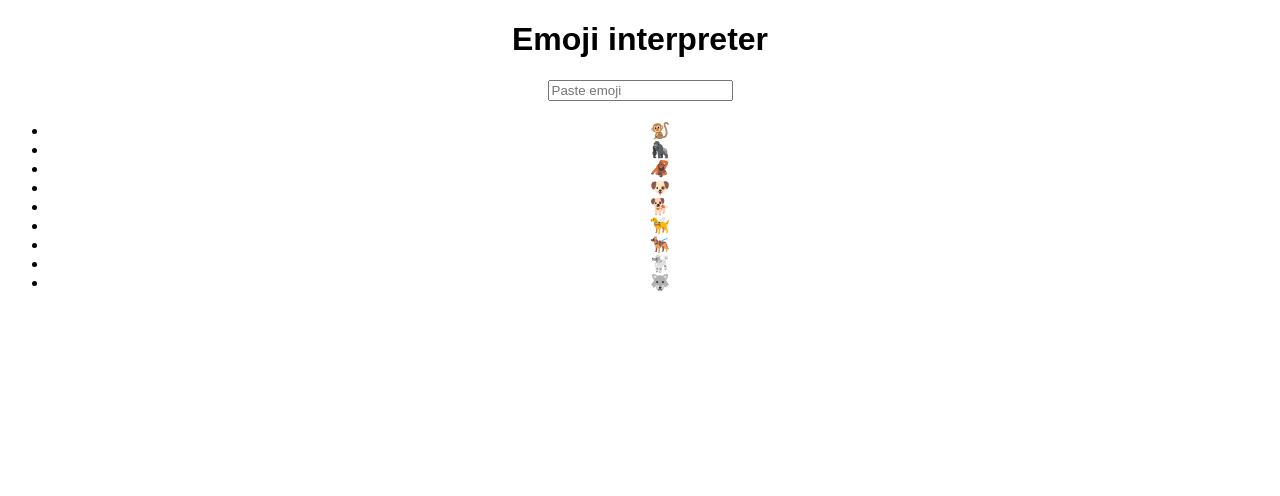
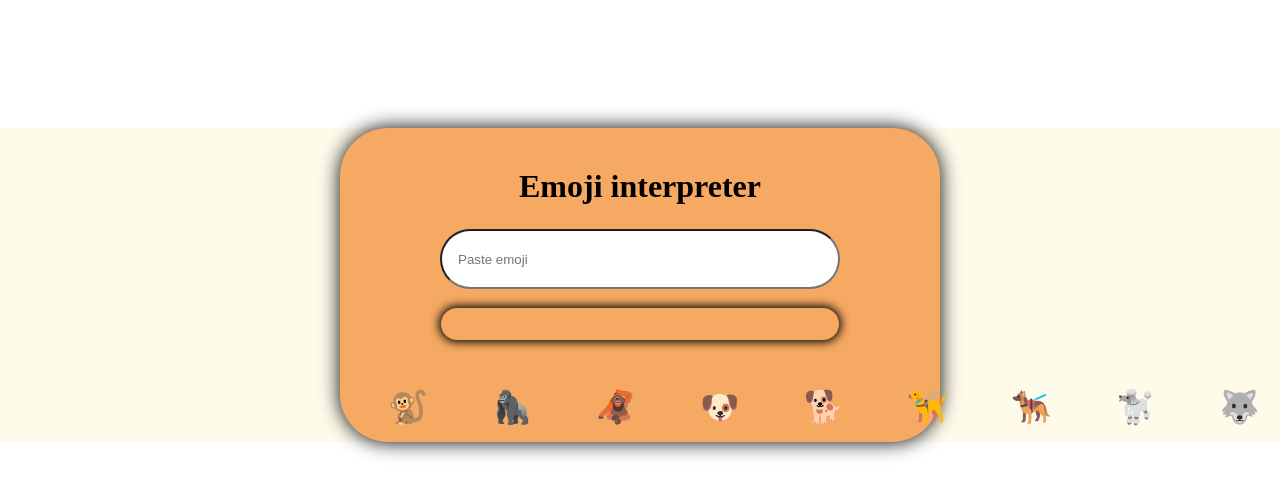
Before and after one commit to ajitpsakri/emoji-interpreter, a React (Create React App) app: page / in a window 1280 px wide. Shown: the top 496 px of the page. Built offline with nearby package versions, Linux system fonts and the light colour scheme.

Commit message:
style: Done

```diff
--- a/public/index.html
+++ b/public/index.html
@@ -1,16 +1,18 @@
 <!DOCTYPE html>
 <html lang="en">
-
   <head>
-	<meta charset="utf-8">
-	<meta name="viewport" content="width=device-width, initial-scale=1, shrink-to-fit=no">
-	<meta name="theme-color" content="#000000">
+    <meta charset="utf-8" />
+    <meta
+      name="viewport"
+      content="width=device-width, initial-scale=1, shrink-to-fit=no"
+    />
+    <meta name="theme-color" content="#000000" />
     <!--
       manifest.json provides metadata used when your web app is added to the
       homescreen on Android. See https://developers.google.com/web/fundamentals/engage-and-retain/web-app-manifest/
     -->
-	<link rel="manifest" href="%PUBLIC_URL%/manifest.json">
-	<link rel="shortcut icon" href="%PUBLIC_URL%/favicon.ico">
+    <link rel="manifest" href="%PUBLIC_URL%/manifest.json" />
+    <link rel="shortcut icon" href="%PUBLIC_URL%/favicon.ico" />
     <!--
       Notice the use of %PUBLIC_URL% in the tags above.
       It will be replaced with the URL of the `public` folder during the build.
@@ -20,7 +22,7 @@
       work correctly both with client-side routing and a non-root public URL.
       Learn how to configure a non-root public URL by running `npm run build`.
     -->
-	<title>React App</title>
+    <title>emoji int</title>
   </head>
 
   <body>
@@ -39,5 +41,4 @@
       To create a production bundle, use `npm run build` or `yarn build`.
     -->
   </body>
-
 </html>
--- a/src/App.js
+++ b/src/App.js
@@ -11,8 +11,10 @@ export default function App() {
     let currentValue = event.target.value;
     if (!emojiDoc.hasOwnProperty(currentValue) && currentValue !== "") {
       setMeaning("This is not found in our Database");
+      setEmoji("");
     } else if (currentValue === "") {
       setMeaning("Paste emoji");
+      setEmoji("");
     } else {
       setMeaning(emojiDoc[event.target.value]);
       setEmoji(event.target.value);
@@ -26,11 +28,13 @@ export default function App() {
 
   return (
     <div className="App">
+      <div className="container-center">
         <h1>Emoji interpreter</h1>
         {/* input */}
         <input type="text" placeholder="Paste emoji" onChange={handleInput} />
-      <h2>{emoji}</h2>
-      <h2>{meaning}</h2>
+        <h2>
+          {emoji} {meaning}
+        </h2>
         <ul>
           {Object.keys(emojiDoc).map((ele) => {
             return (
@@ -41,5 +45,6 @@ export default function App() {
           })}
         </ul>
       </div>
+    </div>
   );
 }
--- a/src/styles.css
+++ b/src/styles.css
@@ -1,4 +1,57 @@
+* {
+  margin: 0;
+  padding: 0;
+  box-sizing: border-box;
+}
+
+@import url("https://fonts.googleapis.com/css2?family=Satisfy&display=swap");
+
+:root {
+  --primary-color: #f5a962;
+  --secondary-color: #bb371a;
+}
 .App {
-  font-family: sans-serif;
+  font-family: "Satisfy", cursive;
+  background-color: #fffbeb;
+}
+.container-center {
+  padding: 1rem;
+  background-color: var(--primary-color);
+  width: 600px;
+  margin: auto;
   text-align: center;
+  margin-top: 8rem;
+  border-radius: 3rem;
+  box-shadow: 0px 0px 20px;
+  min-width: 70px;
 }
+ul {
+  padding-inline-start: 0px;
+}
+li {
+  list-style: none;
+  display: inline;
+  padding: 2rem;
+  font-size: 2rem;
+  cursor: pointer;
+}
+input {
+  width: 400px;
+  height: 60px;
+  border-radius: 2rem;
+  padding: 1rem;
+  margin-bottom: 1.2rem;
+}
+
+h2 {
+  padding: 1rem;
+  background-color: var(--primary-color);
+  box-shadow: 0px 0px 10px 2px;
+  border-radius: 1rem;
+  width: 398px;
+  margin: auto;
+  margin-bottom: 3rem;
+}
+h1 {
+  padding: 1.5rem;
+}
```
Lines whose indentation alone changed are shown as unchanged.
